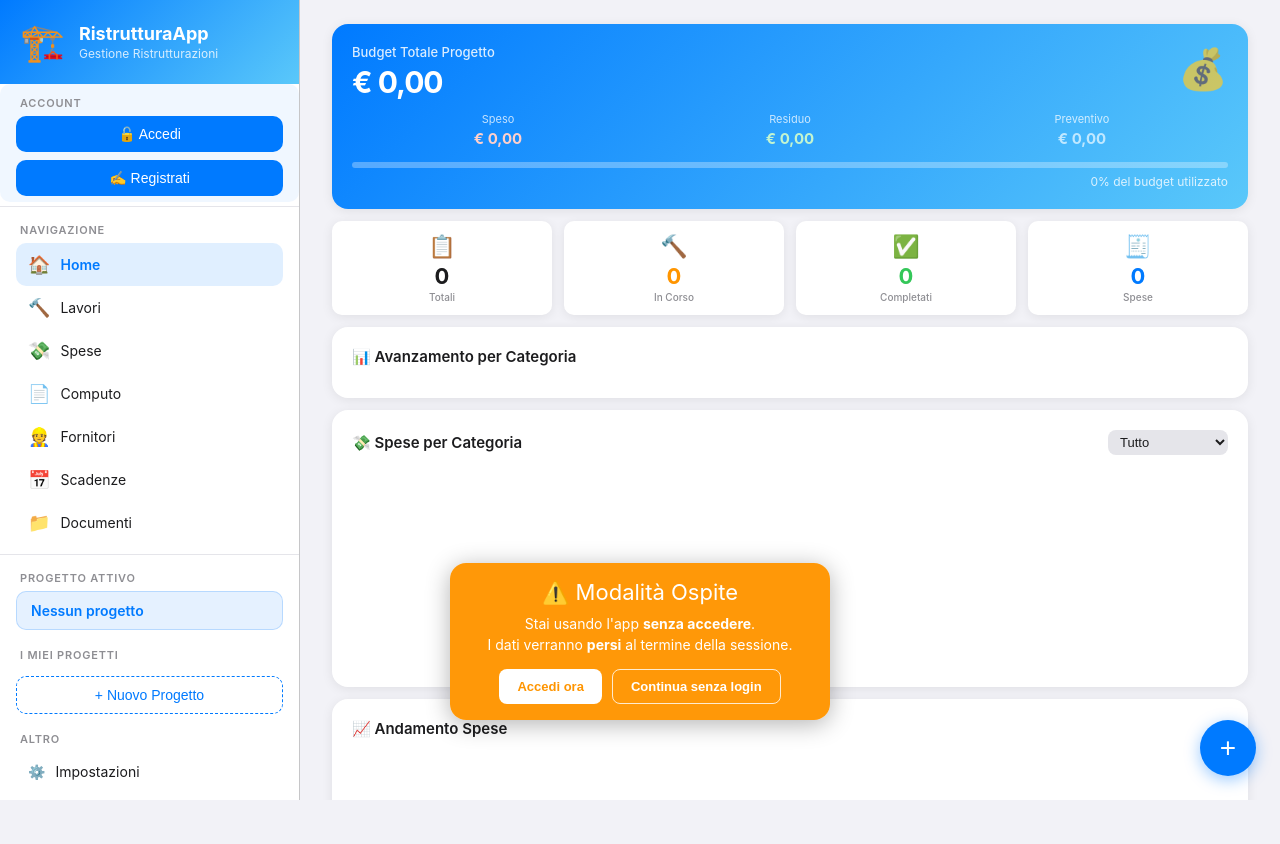
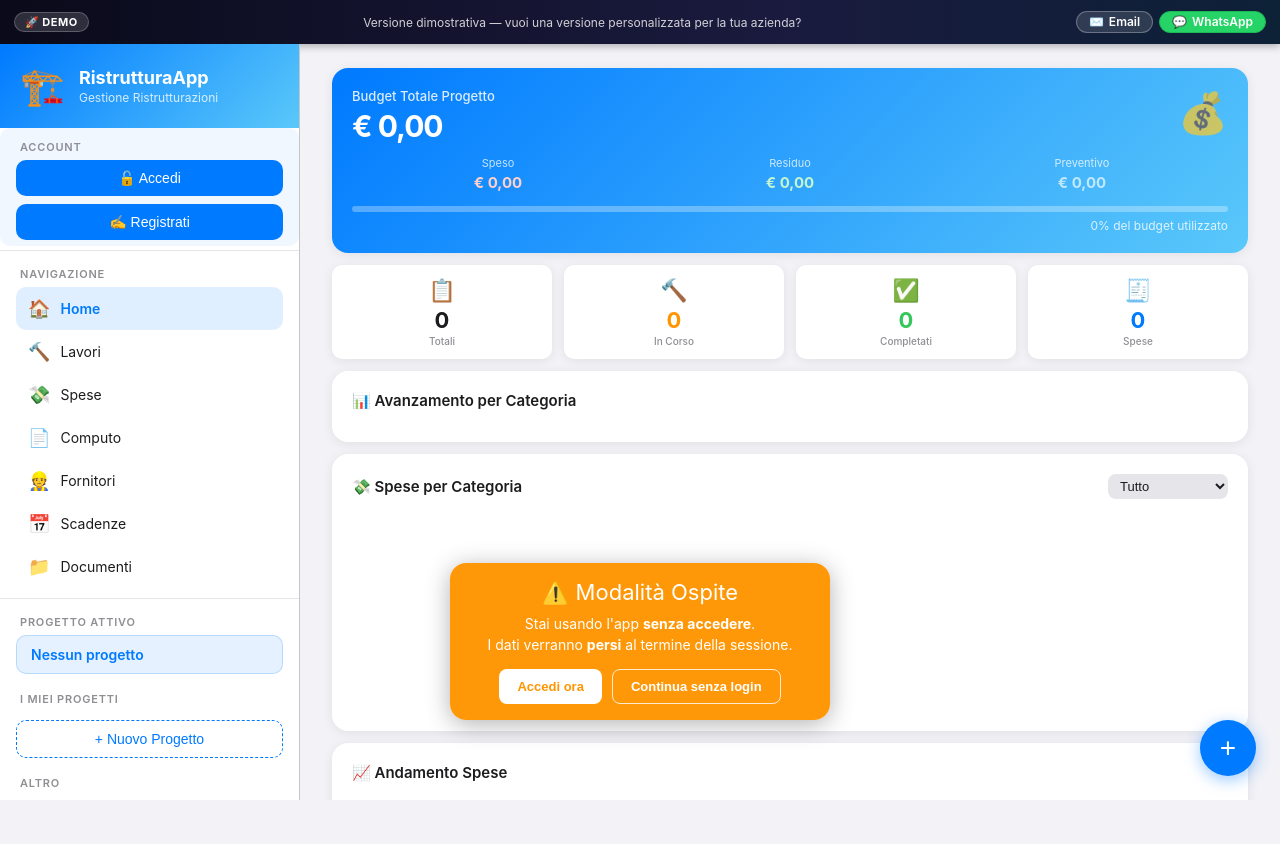
Before and after one commit to RaffoAtt/ristrutturapp, a plain HTML site: page index.html in a window 1280 px wide. Before the commit the page ends 800 px from the top, so only its background shows below. Drawn offline with nearby package versions, Linux system fonts and the light colour scheme.

Commit message:
Add files via upload

```diff
--- a/app.css
+++ b/app.css
@@ -564,3 +564,101 @@ body.guest-mode #section-impostazioni { display: none !important; }
 @media (min-width: 768px) and (max-width: 1024px) {
   :root { --sidebar-w: 240px; }
 }
+
+/* ===== DEMO BANNER ===== */
+:root { --banner-h: 44px; }
+
+#demo-banner {
+  position: fixed;
+  top: 0; left: 0; right: 0;
+  height: var(--banner-h);
+  background: linear-gradient(90deg, #0a0a1a 0%, #1a1a3e 60%, #0d2137 100%);
+  color: #fff;
+  display: flex;
+  align-items: center;
+  justify-content: center;
+  gap: 10px;
+  z-index: 60;
+  padding: 0 14px;
+  font-size: 13px;
+  box-shadow: 0 2px 8px rgba(0,0,0,0.3);
+}
+
+.demo-tag {
+  background: rgba(255,255,255,0.14);
+  border: 1px solid rgba(255,255,255,0.22);
+  border-radius: 20px;
+  padding: 2px 10px;
+  font-size: 11px;
+  font-weight: 700;
+  letter-spacing: 0.5px;
+  white-space: nowrap;
+  flex-shrink: 0;
+}
+
+.demo-banner-text {
+  color: rgba(255,255,255,0.80);
+  font-size: 12px;
+  white-space: nowrap;
+  overflow: hidden;
+  text-overflow: ellipsis;
+  flex: 1;
+  text-align: center;
+  min-width: 0;
+}
+
+.demo-banner-actions {
+  display: flex;
+  gap: 6px;
+  flex-shrink: 0;
+}
+
+.demo-contact-btn {
+  display: inline-flex;
+  align-items: center;
+  gap: 5px;
+  padding: 4px 12px;
+  border-radius: 20px;
+  font-size: 12px;
+  font-weight: 600;
+  text-decoration: none;
+  transition: opacity .15s, transform .1s;
+  white-space: nowrap;
+  line-height: 1;
+}
+.demo-contact-btn:active { opacity: .8; transform: scale(.96); }
+
+.demo-email-btn {
+  background: rgba(255,255,255,0.13);
+  color: #fff;
+  border: 1px solid rgba(255,255,255,0.28);
+}
+.demo-email-btn:hover { background: rgba(255,255,255,0.22); color: #fff; }
+
+.demo-wa-btn {
+  background: #25D366;
+  color: #fff;
+  border: 1px solid #1db954;
+}
+.demo-wa-btn:hover { background: #1ebe58; color: #fff; }
+
+/* Shift app layout to account for demo banner */
+#app {
+  margin-top: var(--banner-h);
+  height: calc(100vh - var(--banner-h));
+  height: calc(100dvh - var(--banner-h));
+}
+
+/* Mobile: hide text, keep buttons; fix sidebar/overlay top */
+@media (max-width: 767px) {
+  .demo-banner-text { display: none; }
+  .sidebar {
+    top: var(--banner-h) !important;
+    height: calc(100vh - var(--banner-h)) !important;
+    height: calc(100dvh - var(--banner-h)) !important;
+  }
+  .sidebar-overlay { top: var(--banner-h); }
+  .main-content {
+    height: calc(100dvh - var(--topbar-h) - var(--safe-top) - var(--banner-h)) !important;
+  }
+}
--- a/index.html
+++ b/index.html
@@ -21,6 +21,20 @@
   <script src="https://cdn.jsdelivr.net/npm/pdfjs-dist@3.11.174/build/pdf.min.js"></script>
 </head>
 <body>
+
+<!-- DEMO BANNER -->
+<div id="demo-banner">
+  <span class="demo-tag">🚀 DEMO</span>
+  <span class="demo-banner-text">Versione dimostrativa — vuoi una versione personalizzata per la tua azienda?</span>
+  <div class="demo-banner-actions">
+    <a href="mailto:raffattanasio97@gmail.com" class="demo-contact-btn demo-email-btn" title="Scrivici via email">
+      ✉️ <span>Email</span>
+    </a>
+    <a href="https://wa.me/393313969822?text=Ciao%2C%20ho%20visto%20la%20demo%20di%20RistrutturaApp%20e%20vorrei%20maggiori%20informazioni." target="_blank" rel="noopener noreferrer" class="demo-contact-btn demo-wa-btn" title="Contattaci su WhatsApp">
+      💬 <span>WhatsApp</span>
+    </a>
+  </div>
+</div>
 
 <!-- SPLASH -->
 <div id="splash-screen">
```
